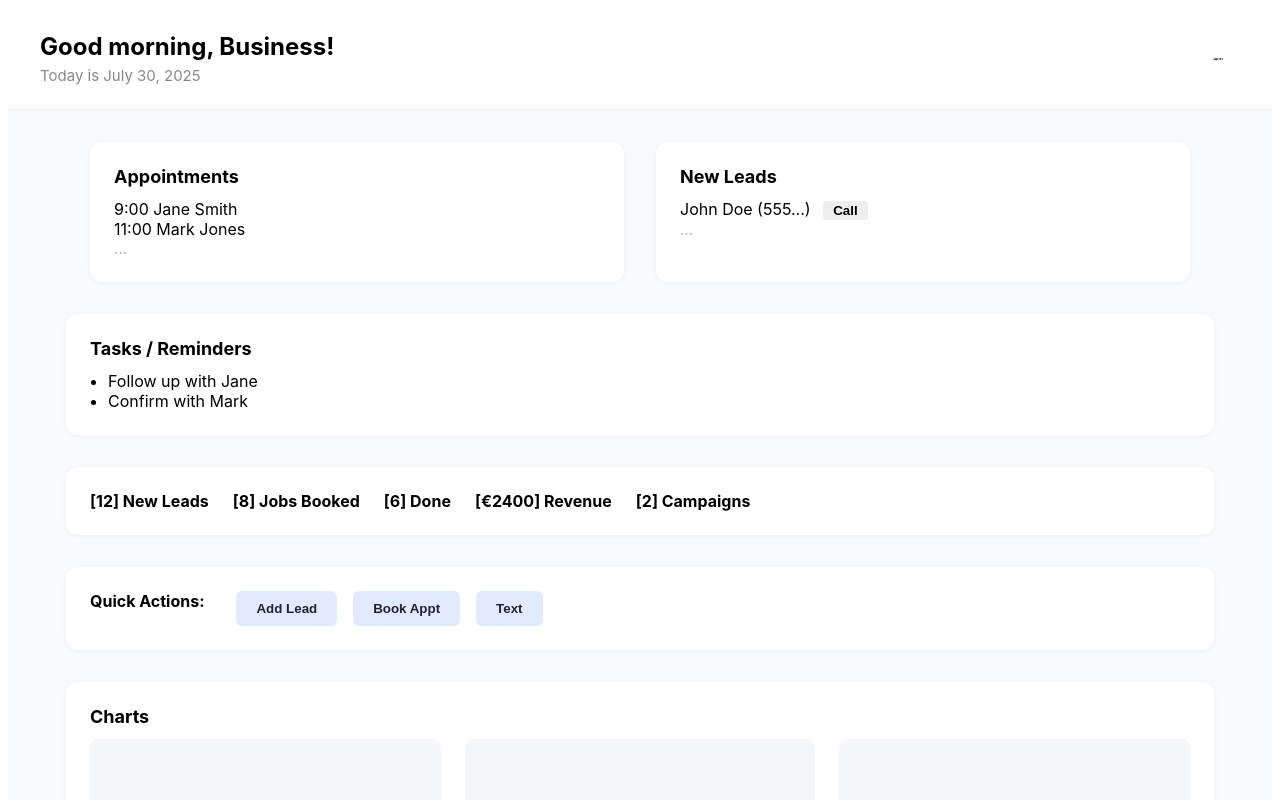
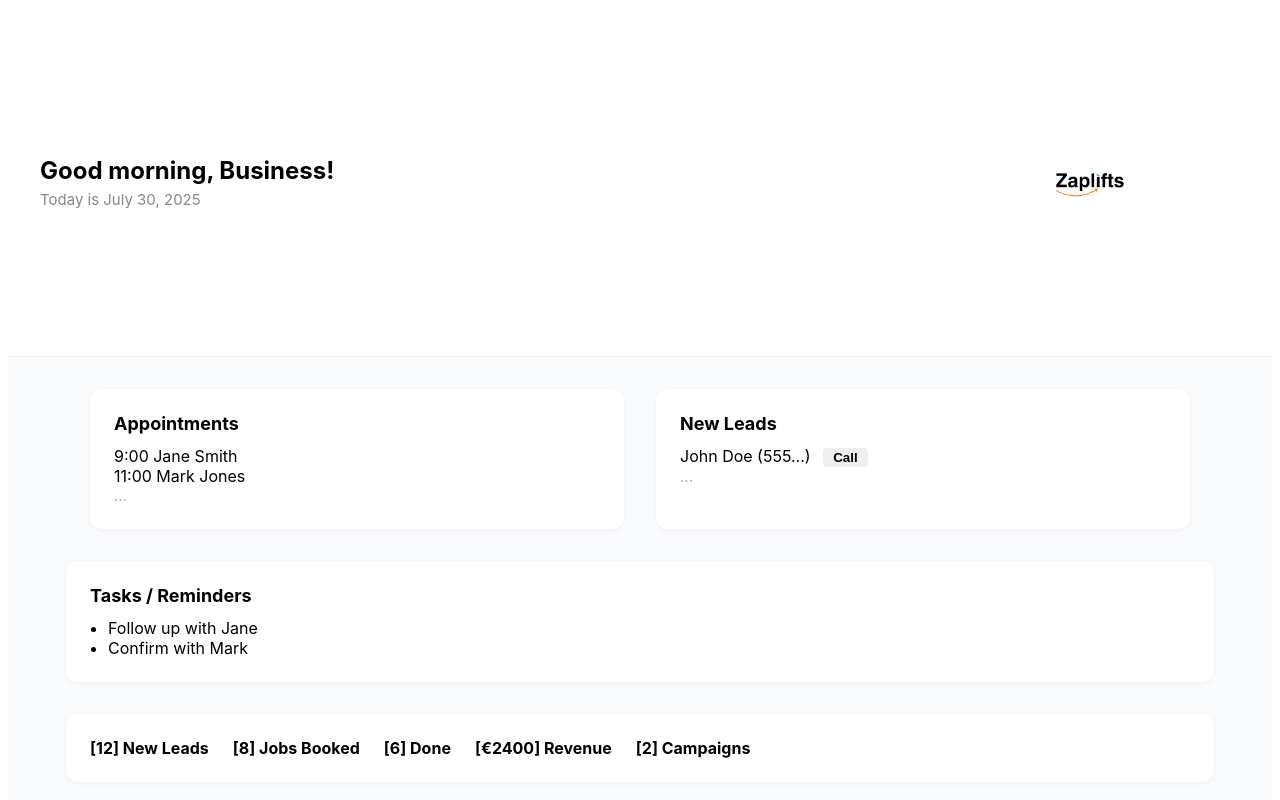
Before and after one commit to JelenaBosnjak/ghl-dashboard, a Next.js app: page / in a window 1280 px wide. Shown: the top 800 px of the page. Built offline with nearby package versions, Linux system fonts and the light colour scheme; no server answers.

Commit message:
Load-Bussines-Info

```diff
--- a/src/pages/index.js
+++ b/src/pages/index.js
@@ -1,18 +1,27 @@
 import React, { useEffect, useState } from "react";
 
 export default function DashboardSkeleton() {
-  const [businessName, setBusinessName] = useState("...");
+  const [business, setBusiness] = useState({
+    businessName: "...",
+    logoUrl: "/logo.png"
+  });
   const [loading, setLoading] = useState(true);
 
   useEffect(() => {
     fetch("/api/business")
       .then(res => res.json())
       .then(data => {
-        setBusinessName(data.businessName || "Business");
+        setBusiness({
+          businessName: data.businessName || "Business",
+          logoUrl: data.logoUrl || "/logo.png"
+        });
         setLoading(false);
       })
       .catch(() => {
-        setBusinessName("Business");
+        setBusiness({
+          businessName: "Business",
+          logoUrl: "/logo.png"
+        });
         setLoading(false);
       });
   }, []);
@@ -42,13 +51,23 @@ export default function DashboardSkeleton() {
       }}>
         <div>
           <div style={{ fontSize: 24, fontWeight: 700, marginBottom: 5 }}>
-            Good morning, {loading ? "..." : businessName}!
+            Good morning, {loading ? "..." : business.businessName}!
           </div>
           <div style={{ fontSize: 15, color: "#888" }}>
             Today is {TODAY}
           </div>
         </div>
-        <img src="/logo.png" alt="Logo" style={{ height: 44, objectFit: "contain" }} />
+        <img
+          src={business.logoUrl}
+          alt="Logo"
+          style={{
+            width: 300,
+            height: 300,
+            objectFit: "contain",
+            borderRadius: 12,
+            background: "#fff"
+          }}
+        />
       </div>
 
       {/* Main Grid */}
```
